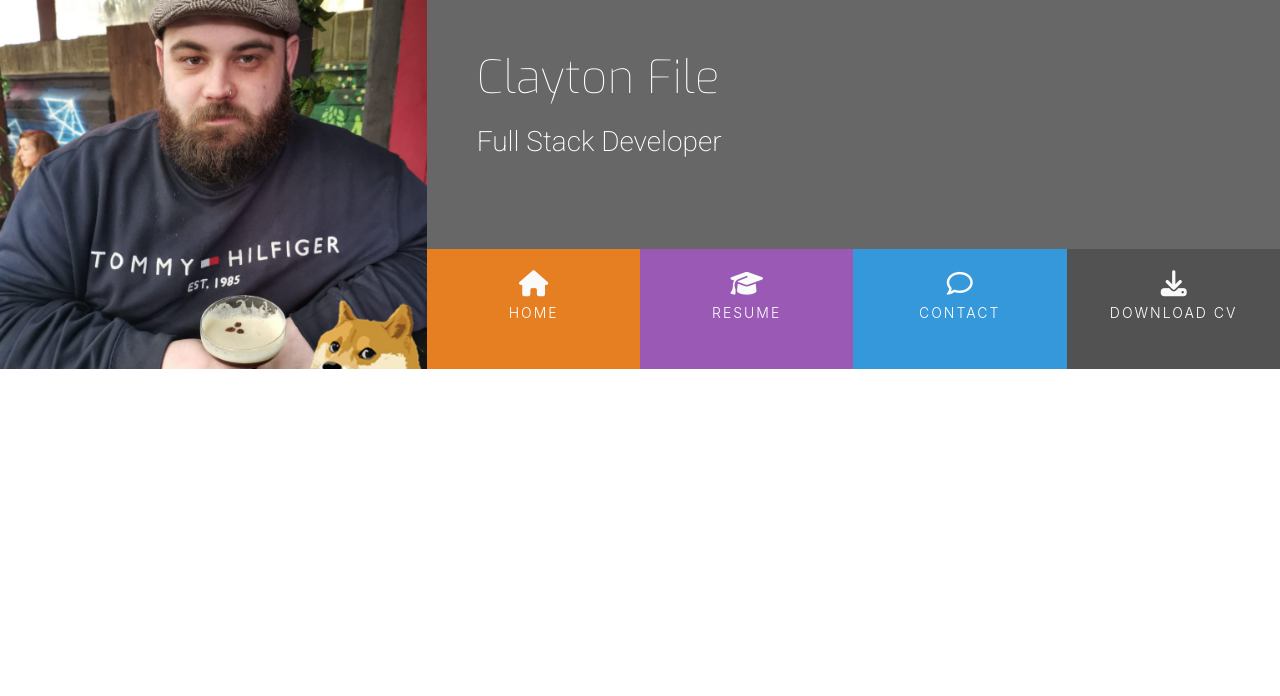
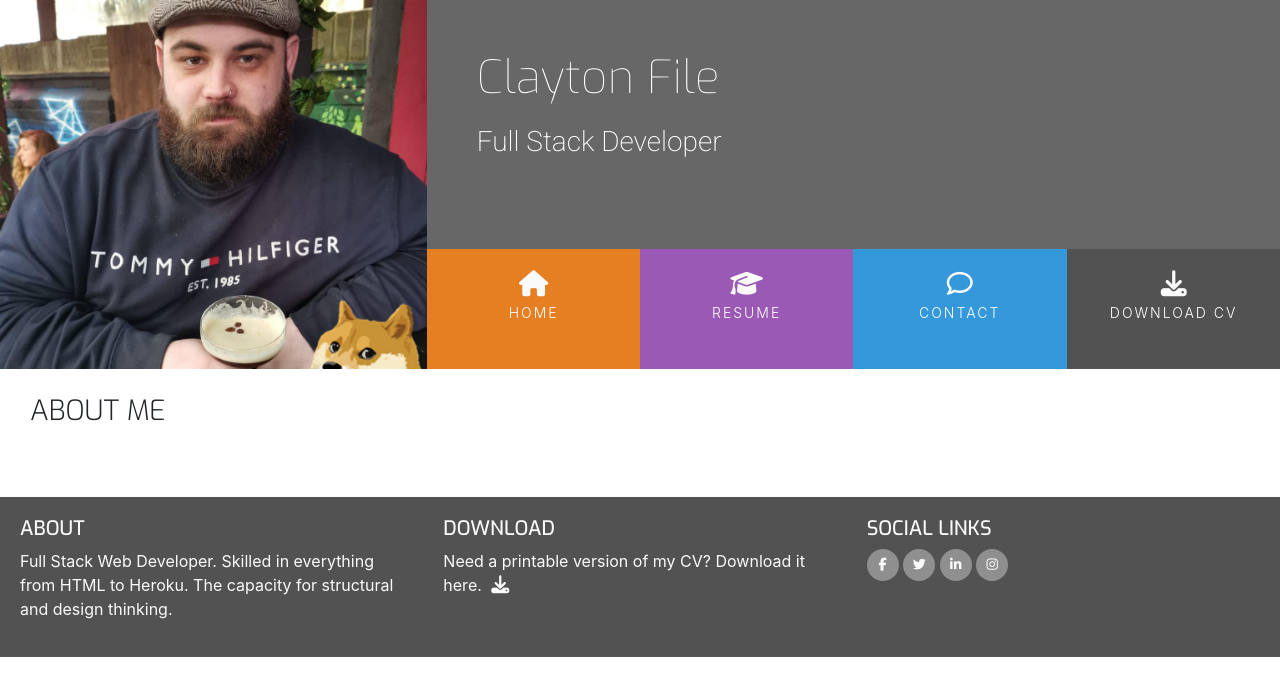
Before and after one commit to TechCentreUK/UCD-Resume, a plain HTML site: page index.html in a window 1280 px wide. Drawn offline with nearby package versions, Linux system fonts and the light colour scheme.

Commit message:
Update pages template across all pages

```diff
--- a/assets/css/style.css
+++ b/assets/css/style.css
@@ -2,8 +2,13 @@
 
 /*--------------------------------------------Colors*/
 
+
 .bg-color-name-title {
     background-color: #676767;
+}
+
+.bg-color-three-reasons {
+    background-color: #fff;
 }
 
 .ui-menu-color-home {
@@ -20,6 +25,58 @@
 
 .ui-menu-color-download {
     background-color: #525252;
+}
+
+.row-table {
+    display: table;
+}
+
+.section-column {
+    display: table-cell;
+    padding: 0 30px 30px;
+    float: none;
+}
+
+.section-heading {
+    font-family: "Exo", sans-serif;
+    font-weight: 300;
+    margin-top: 25px;
+    margin-bottom: 40px;
+}
+
+/*--------------------------------------------Special Paddings/Margins/Text */
+
+h1, h2, h3, h4 {
+    margin: 0;
+}
+
+.uppercase {
+    text-transform: uppercase;
+}
+
+.general-sub {
+    font-family: "Exo", sans-serif;
+}
+
+.inline-block {
+    display: inline-block;
+}
+
+.row-table {
+    display: table;
+}
+
+.section-column {
+    display: table-cell;
+    padding: 0 30px 30px;
+    float: none;
+}
+
+.section-heading {
+    font-family: "Exo", sans-serif;
+    font-weight: 300;
+    margin-top: 25px;
+    margin-bottom: 40px;
 }
 
 /*--------------------------------------------Heading*/
@@ -110,3 +167,55 @@ header {
 .hvr-sweep-to-bottom:before {
     background: rgba(0, 0, 0, 0.2);
 }
+
+/*--------------------------------------------Footer */
+
+footer {
+    background-color: #525252;
+    color: #fafafa;
+    min-height: 120px;
+}
+
+
+.cv-pdf i {
+    font-size: 18px;
+    color: #fafafa;
+    text-align: center;
+    padding-left: 5px;
+    transition: all 0.35s ease-in-out;
+    -moz-transition: all 0.35s ease-in-out;
+    -webkit-transition: all 0.35s ease-in-out;
+    -o-transition: all 0.35s ease-in-out;
+}
+
+.cv-pdf i:hover {
+    color: #e84610;
+}
+
+.social-links {
+    padding-bottom: 15px;
+}
+
+.social-links li a i {
+    width: 32px;
+    height: 32px;
+    padding: 12px 0;
+    border-radius: 50%;
+    font-size: 13px;
+    line-height: 7px;
+    text-align: center;
+    color: #fafafa;
+    background: #8f8f8f;
+    transition: all 0.35s ease-in-out;
+    -moz-transition: all 0.35s ease-in-out;
+    -webkit-transition: all 0.35s ease-in-out;
+    -o-transition: all 0.35s ease-in-out;
+}
+
+.social-links li a i:hover {
+    background: #e84610;
+}
+
+#footer-details {
+    padding: 20px;
+}
--- a/index.html
+++ b/index.html
@@ -25,13 +25,13 @@
                     <div class="col">
                         <ul id="nav" class="list-inline menucontainer">
                             <li class="col-6 col-sm-3 ui-menu-color-home list-inline-item menuitem">
-                                <a href="#" class="hvr-sweep-to-bottom"><i class="fa fa-home" aria-hidden="true"></i><span>Home</span></a>
+                                <a href="index.html" class="hvr-sweep-to-bottom"><i class="fa fa-home" aria-hidden="true"></i><span>Home</span></a>
                             </li>
                             <li class="col-6 col-sm-3 ui-menu-color-resume list-inline-item menuitem">
-                                <a href="#" class="hvr-sweep-to-bottom"><i class="fa fa-graduation-cap" aria-hidden="true"></i><span>Resume</span></a>
+                                <a href="resume.html" class="hvr-sweep-to-bottom"><i class="fa fa-graduation-cap" aria-hidden="true"></i><span>Resume</span></a>
                             </li>
                             <li class="col-6 col-sm-3 ui-menu-color-contact list-inline-item menuitem">
-                                <a href="#" class="hvr-sweep-to-bottom"><i class="fa fa-comment-o" aria-hidden="true"></i><span>Contact</span></a>
+                                <a href="contact.html" class="hvr-sweep-to-bottom"><i class="fa fa-comment-o" aria-hidden="true"></i><span>Contact</span></a>
                             </li>
                             <li class="col-6 col-sm-3 ui-menu-color-download list-inline-item menuitem">
                                 <a href="#" class="hvr-sweep-to-bottom"><i class="fa fa-download" aria-hidden="true"></i><span>Download CV</span></a>
@@ -42,11 +42,67 @@
             </div>
         </div>
     </header>
-    <section>
-
+    <section class="container-fluid">
+        <div class="row row-table">
+            <div class="col-md-8 bg-color-three-reasons section-column">
+                <div class="row">
+                    <div class="col">
+                        <h3 class="section-heading uppercase">
+                            about me
+                        </h3>
+                    </div>
+                </div>
+            </div>
+        </div>
     </section>
-    <footer>
-
+    <footer id="footer-details" class="container-fluid">
+        <div class="row">
+            <div class="col-sm-4">
+                <h5 class="uppercase general-sub">About</h5>
+                <p class="inline-block">
+                    Full Stack Web Developer. Skilled in everything from HTML to Heroku. The capacity for structural and design thinking.
+                </p>
+            </div>
+            <div class="col-sm-4">
+                <h5 class="uppercase general-sub">Download</h5>
+                <p class="inline-block">
+                    Need a printable version of my CV? Download it here.
+                    <a href="#" target="_blank" class="cv-pdf">
+                        <i class="fa fa-download" aria-hidden="true"></i>
+                        <span class="sr-only">Download link.</span>
+                    </a>
+                </p>
+            </div>
+            <div class="col-sm-4">
+                <h5 class="uppercase general-sub">Social Links</h5>
+                <ul class="list-inline social-links">
+                    <li class="list-inline-item">
+                        <a target="_blank" href="#">
+                            <i class="fa fa-facebook" aria-hidden="true"></i>
+                            <span class="sr-only">Facebook</span>
+                        </a>
+                    </li>
+                    <li class="list-inline-item">
+                        <a target="_blank" href="#">
+                            <i class="fa fa-twitter" aria-hidden="true"></i>
+                            <span class="sr-only">Twitter</span>
+                        </a>
+                    </li>
+                    <li class="list-inline-item">
+                        <a target="_blank" href="#">
+                            <i class="fa fa-linkedin" aria-hidden="true"></i>
+                            <span class="sr-only">LinkedIn</span>
+                        </a>
+                    </li>
+                    <li class="list-inline-item">
+                        <a target="_blank" href="#">
+                            <i class="fa fa-instagram" aria-hidden="true"></i>
+                            <span class="sr-only">Instagram</span>
+                        </a>
+                    </li>
+                </ul>
+            </div>
+        </div>
     </footer>
 </body>
 </html>
```
Also changed, not shown: contact.html (+98 -0 lines), resume.html (+98 -0 lines).
